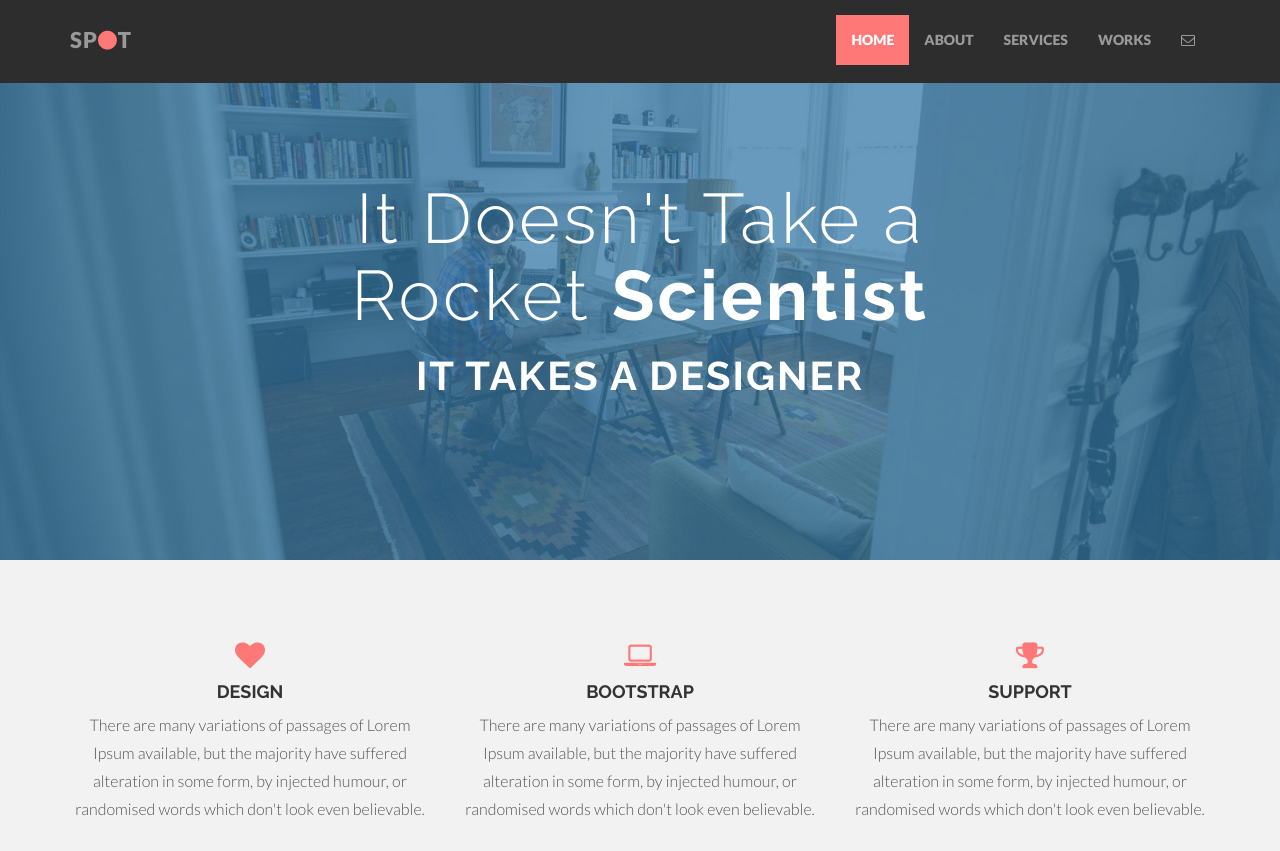
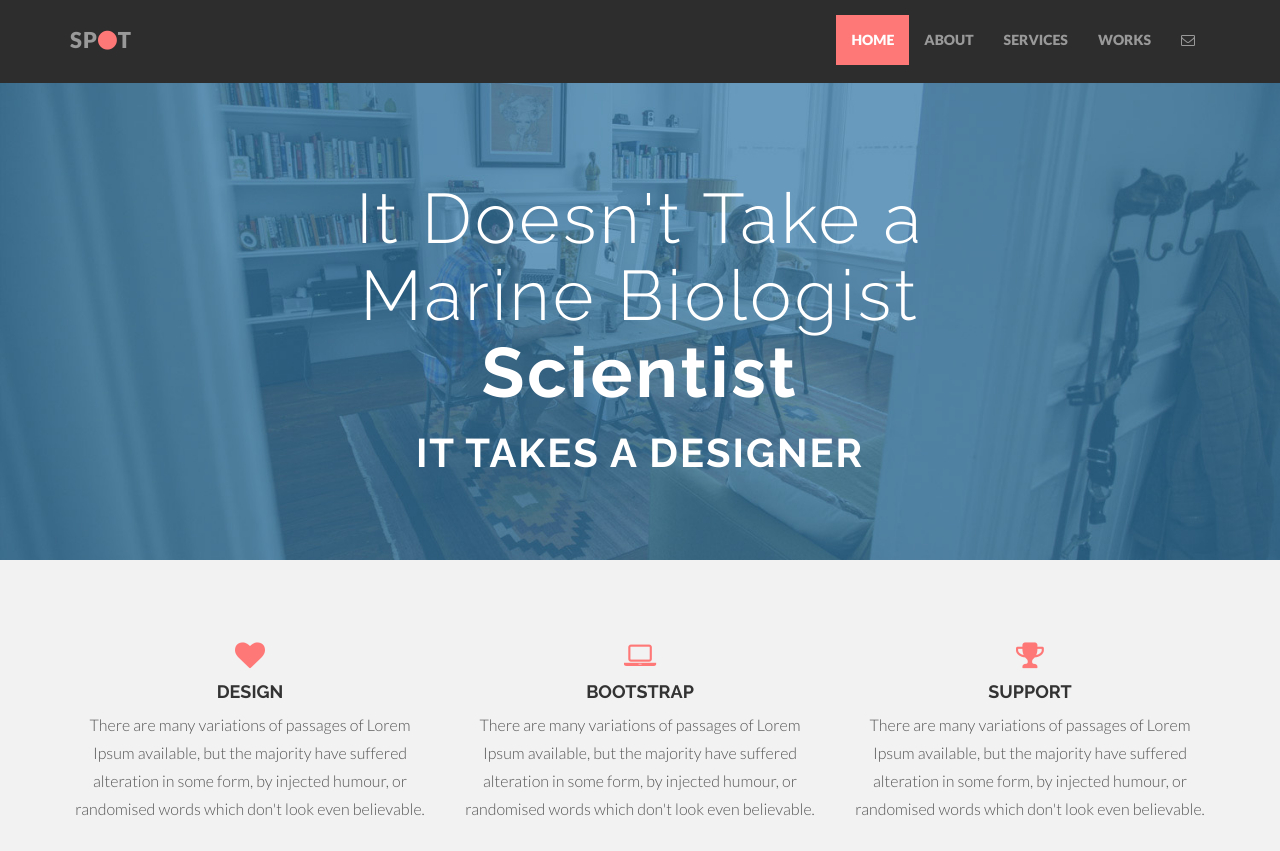
Before and after one commit to Almah2288/Spot-Theme-, a plain HTML site: page index.html in a window 1280 px wide. Shown: the top 851 px of the page. Drawn offline with nearby package versions, Linux system fonts and the light colour scheme.

Commit message:
Update index.html

```diff
--- a/index.html
+++ b/index.html
@@ -54,7 +54,7 @@
 		<div class="container">
 			<div class="row centered">
 				<div class="col-lg-8 col-lg-offset-2">
-				<h1>It Doesn't Take a Rocket <b>Scientist</b></h1>
+				<h1>It Doesn't Take a Marine Biologist <b>Scientist</b></h1>
 				<h2>It Takes a Designer</h2>
 				</div>
 			</div><!-- row -->
```
